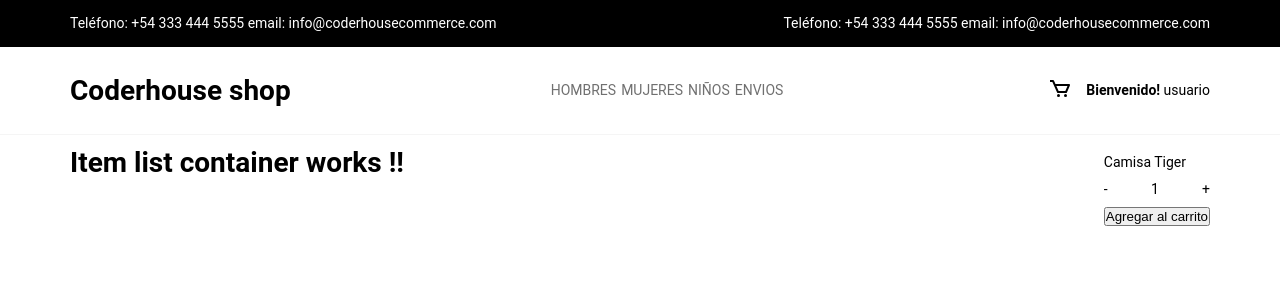
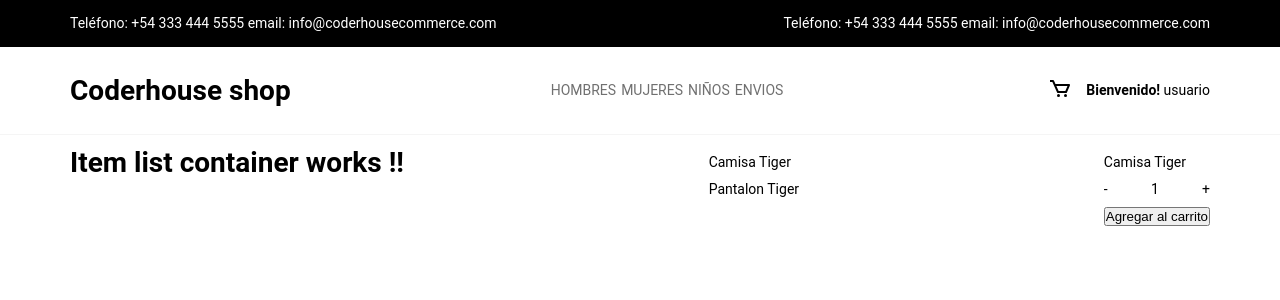
Before and after one commit to gubedev/coderhouse-ecommerce, a React (Create React App) app: page / in a window 1280 px wide. Shown: the top 300 px of the page. Built offline with nearby package versions, Linux system fonts and the light colour scheme.

Commit message:
Desafío: Catálogo con MAPS y Promises

```diff
--- /dev/null
+++ b/src/components/Item.js
@@ -0,0 +1,9 @@
+import React from "react"
+
+const Item = ( { title }) => {
+  return <li>
+      {title}
+  </li>
+}
+
+export default Item
--- /dev/null
+++ b/src/components/ItemList.js
@@ -0,0 +1,19 @@
+import React from "react"
+import Item from "./Item"
+
+const ItemList = ({ items }) => {
+  return (
+    <>
+      <ul>
+        {items.map(product => {
+          return <Item
+            key={product.id}
+            title={product.title}
+          />
+        })}
+      </ul>
+    </>
+  )
+}
+
+export default ItemList
--- a/src/components/ItemListContainer.js
+++ b/src/components/ItemListContainer.js
@@ -1,16 +1,37 @@
-import React from "react"
+import React, {
+  useEffect,
+  useState
+} from "react"
+import { fetchProducts } from "../services/fetchProducts.mock"
 import ItemCount from "./ItemCount"
+import ItemList from "./ItemList"
 
 const ItemListContainer = ({ greeting }) => {
+
+  const [products, setProducts] = useState()
+
+  useEffect( () => {
+    fetchProducts().then(result => {
+      setProducts(result)
+    })
+  }, [])
+
+
   return (
     <div className="container pt-1">
       <h1>{greeting}</h1>
+
+      {products ?  (
+       <ItemList items={products} />
+      ) : <div>Cargando...</div> }
+
       <ItemCount
           product="Camisa Tiger"
           stock="5"
           initial={1}
           onAdd={(q) => console.log(q)}>
       </ItemCount>
+
     </div>
   )
 }
--- /dev/null
+++ b/src/services/fetchProducts.mock.js
@@ -0,0 +1,25 @@
+export const fetchProducts = async () => {
+  const products = [
+    {
+      id: "1",
+      title: "Camisa Tiger",
+      description: "Descripcion camisa Tiger",
+      price: 100,
+      pictureUrl: ""
+    },
+    {
+        id: "2",
+        title: "Pantalon Tiger",
+        description: "Descripcion pantalon Tiger",
+        price: 100,
+        pictureUrl: ""
+    }
+  ]
+
+  return new Promise( function(resolve, reject) {
+    setTimeout(() => {
+        resolve(products)
+      }, 2000)
+  } )
+
+}
```
Also changed, not shown: 1 other file (tests, documents, lock files or other folders).
